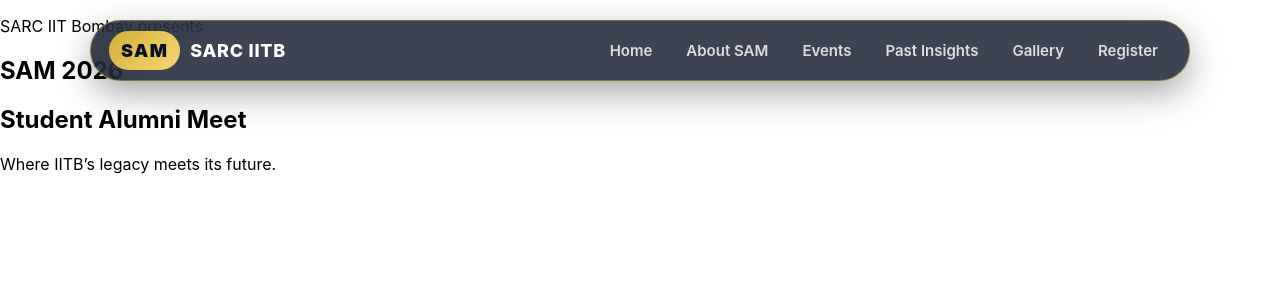
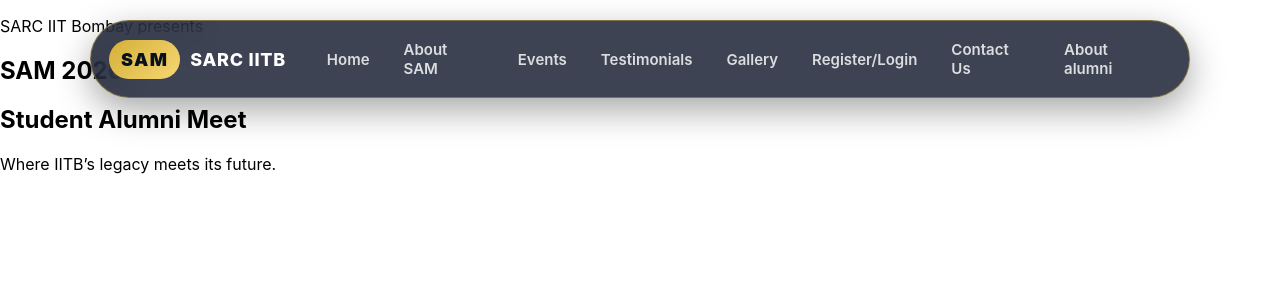
Before and after one commit to dishaiit09-beep/SAM-sarc-iitbombay, a React (Create React App) app: page / in a window 1280 px wide. Shown: the top 300 px of the page. Built offline with nearby package versions, Linux system fonts and the light colour scheme.

Commit message:
added compo

```diff
--- a/src/Components/Navbar.jsx
+++ b/src/Components/Navbar.jsx
@@ -5,9 +5,11 @@
   { name: "Home", href: "#home" },
   { name: "About SAM", href: "#about" },
   { name: "Events", href: "#events" },
-  { name: "Past Insights", href: "#insights" },
+  { name: "Testimonials", href: "#insights" },
   { name: "Gallery", href: "#gallery" },
-  { name: "Register", href: "#register" },
+  { name: "Register/Login", href: "#register" },
+  { name: "Contact Us", href: "#contact" },
+  { name: "About alumni", href: "#alumni" },
 ];
 
 export default function Navbar() {
```
